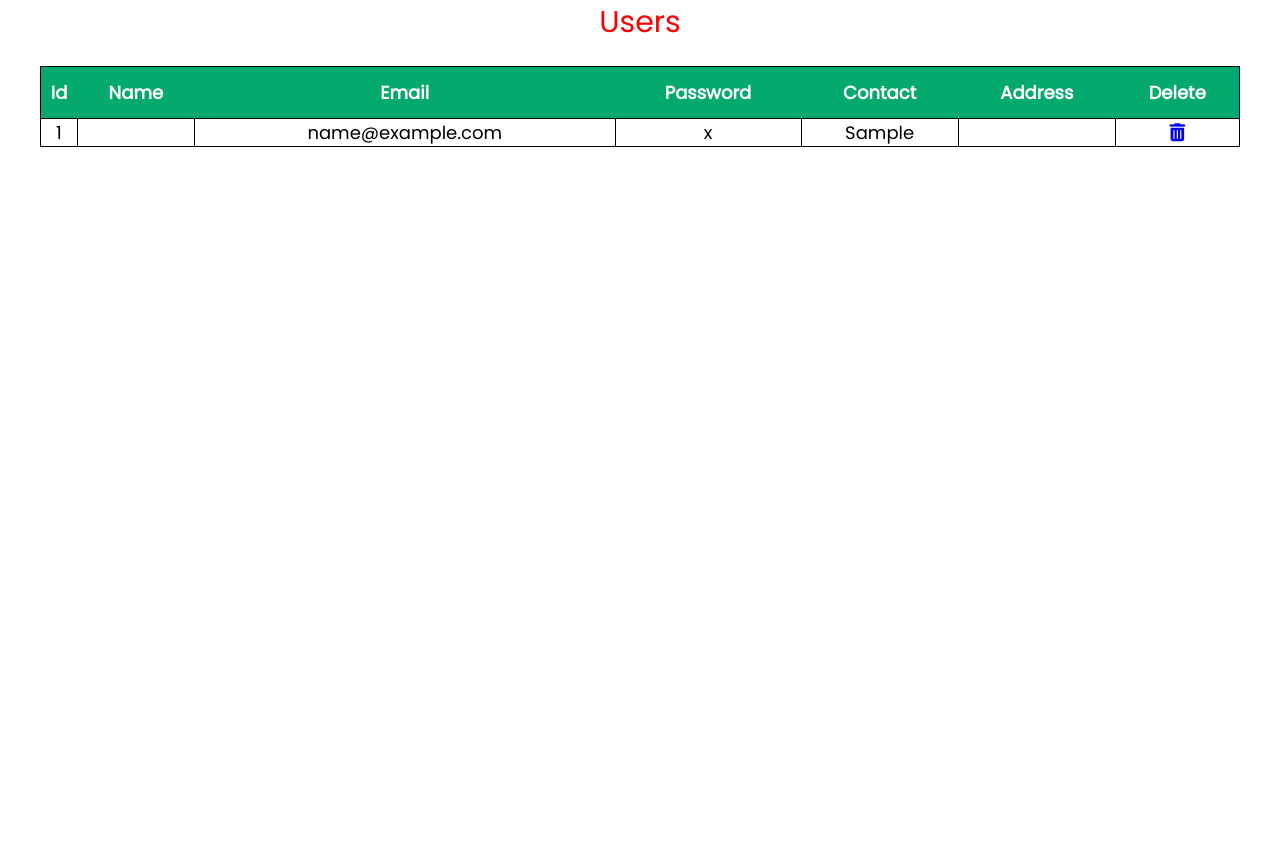
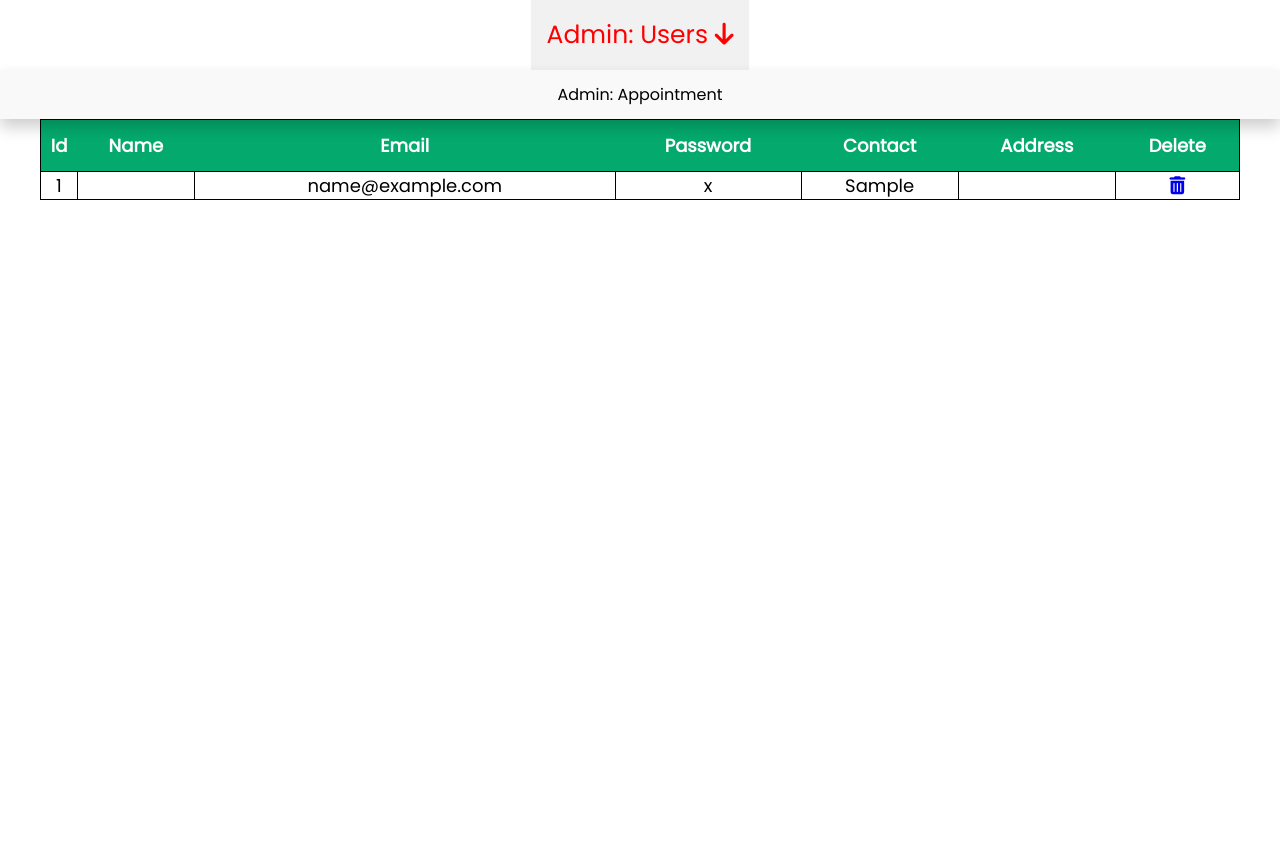
Before and after one commit to Code4V/techno-ecomm-proj, a PHP site: page /usersAdmin.php in a window 1280 px wide. After the commit the page ends 200 px from the top, so only its background shows below. Run offline with PHP 8.4, Linux system fonts and the light colour scheme; tables that the repository leaves empty or names only in its code hold one stand-in row (values such as "Sample post"); data that the repository does not hold is empty; some web fonts are replaced.

Commit message:
Update in Appoint&Users Admin

```diff
--- a/usersAdmin.css
+++ b/usersAdmin.css
@@ -16,7 +16,7 @@
   margin-left: auto;
   display: flex;
   justify-content: center;
-  min-height: 100vh;
+  min-height: 80vh;
 }
 table {
   border: 1px solid black;
@@ -38,4 +38,52 @@ td {
   border: 1px solid black;
 }
 
-/* copy */
+.headerContent {
+  display: none;
+  position: absolute;
+  background-color: #f9f9f9;
+  min-width: 160px;
+  box-shadow: 0px 8px 16px 0px rgba(0, 0, 0, 0.2);
+  z-index: 1;
+}
+
+.btnClass {
+  text-align: center !important;
+}
+
+.btn {
+  background-color: white;
+  color: red;
+  padding: 16px;
+  font-size: 25px;
+  border: none;
+  cursor: pointer;
+}
+
+.btnContent {
+  display: none;
+  position: relative;
+  background-color: #f9f9f9;
+  min-width: 160px;
+  box-shadow: 0px 8px 16px 0px rgba(0, 0, 0, 0.2);
+  z-index: 1;
+}
+
+.btnContent a {
+  color: black;
+  padding: 12px 16px;
+  text-decoration: none;
+  display: block;
+}
+
+.btnContent a:hover {
+  background-color: #f1f1f1;
+}
+
+.btnClass:hover .btnContent {
+  display: block;
+}
+
+.btnClass:hover .btn {
+  background-color: #f1f1f1;
+}
--- a/usersAdmin.php
+++ b/usersAdmin.php
@@ -9,17 +9,23 @@
 
     <title>Admin: Users</title>
     <link rel="icon" href="images/alien.png">
-    <link rel="stylesheet"  href="usersAdmin.css">
+    <link rel="stylesheet"  href="usersAdmin.css?v=<?php echo time(); ?>">
     <link rel="stylesheet" href="https://cdnjs.cloudflare.com/ajax/libs/font-awesome/6.0.0/css/all.min.css" integrity="sha512-9usAa10IRO0HhonpyAIVpjrylPvoDwiPUiKdWk5t3PyolY1cOd4DSE0Ga+ri4AuTroPR5aQvXU9xC6qOPnzFeg==" crossorigin="anonymous" referrerpolicy="no-referrer" />
     <link rel="preconnect" href="https://fonts.googleapis.com">
 <link rel="preconnect" href="https://fonts.gstatic.com" crossorigin>
 <link href="https://fonts.googleapis.com/css2?family=Poppins&family=Radley&display=swap" rel="stylesheet">
 </head>
 <body>
-<div class="header">
-        <p>Users</p>
+    <div class="btnClass">
+        <button class="btn">Admin: Users <i class="fa-solid fa-arrow-down"></i></button>
+        <div class="btnContent">
+            <a href="appointAdmin.php"> Admin: Appointment </a>
+        </div>
+    </div>
 
-    </div>
+
+
+
 
     <div class="container">
         <table class="primaryTable">
@@ -60,5 +66,7 @@
 
 
     </div>
+
+
 </body>
 </html>
```
Also changed, not shown: appointAdmin.css (+42 -1 lines), appointAdmin.php (+7 -3 lines).
